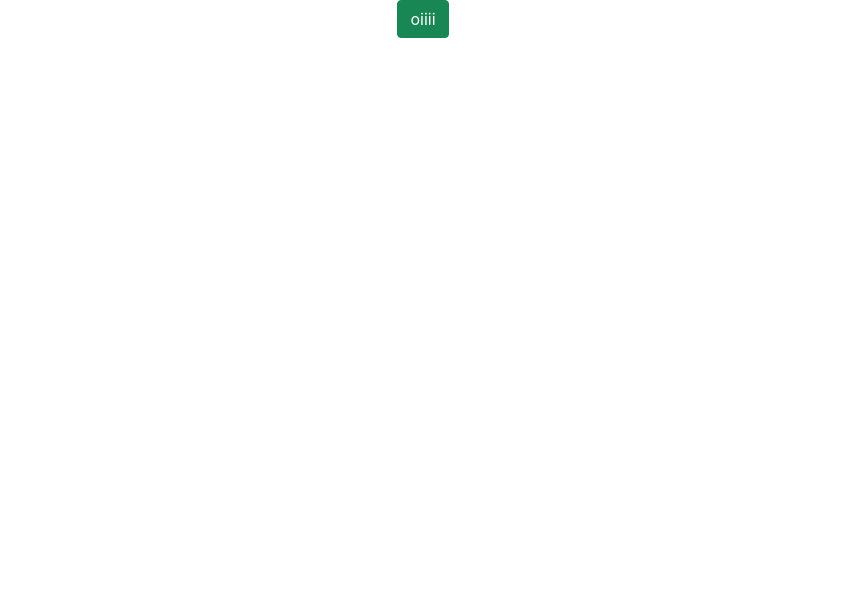
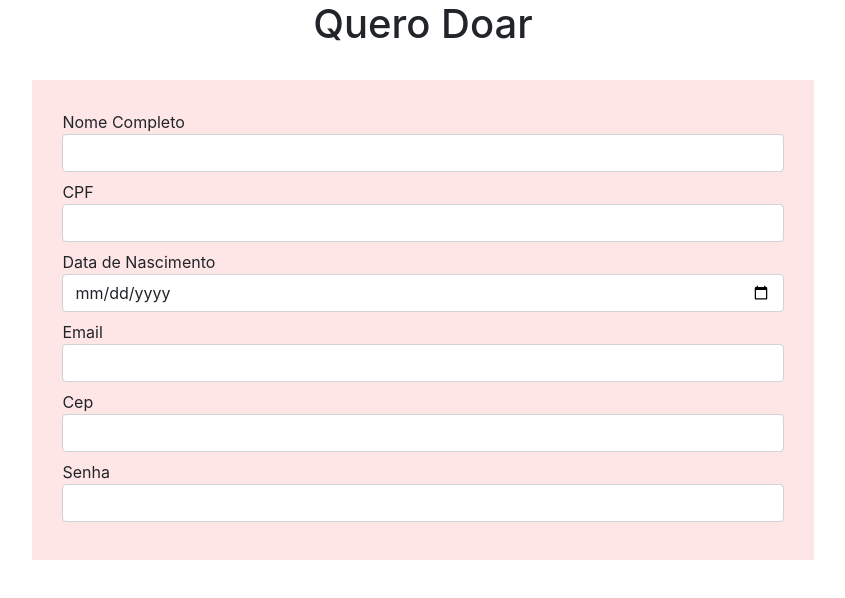
Before and after one commit to Hackatona-AGES-2022/CriativiDev, a React (Create React App) app in the folder frontend/creativdev-front/: page / in a window 1280 px wide. Shown: the top 598 px of the page, without its empty margins (217-1062 px from the left). Built offline with nearby package versions, Linux system fonts and the light colour scheme.

Commit message:
style formulário doador

```diff
--- a/frontend/creativdev-front/src/components/FormularioDoador.jsx
+++ b/frontend/creativdev-front/src/components/FormularioDoador.jsx
@@ -2,12 +2,63 @@ import React, { useState, useEffect, useContext } from "react";
 
 
 const FormularioDoador =()=>{
+
+    const styles = {
+        form:{
+            backgroundColor:'#ffe6e6',
+            width:'70%',
+            margin:'0 auto',
+            padding:"30px",
+        },
+        labels:{
+            display:"flex",
+            justifyContent:"start",
+
+        }
+    }
+
     return(
-        <div className="row">
-            <div className="col-12">
-                <button className="btn btn-success">oiiii</button>
+    <div className="container">
+       <div className="row">
+           <div className="col-12 mb-4">
+               <h1>Quero Doar</h1>
+            </div>
+       </div>
+
+
+        <form style={styles.form}>
+            <div className="row">
+                <div className="form-group col-12 ">
+                    <div className="mb-2">
+                        <label for="nome" style={styles.labels}>Nome Completo</label>
+                        <input className="form-control" type="text" id="nome"/>
+                    </div>
+                    <div className="mb-2">
+                        <label for="cpf" style={styles.labels}>CPF</label>
+                        <input className="form-control" type="text" id="cpf"/>
+                    </div>
+                    <div className="mb-2">
+                        <label for="dataNascimento" style={styles.labels}>Data de Nascimento</label>
+                        <input className="form-control" type="date" id="dataNascimento"/>
+                    </div>
+                    <div className="mb-2">
+                        <label for="email" style={styles.labels}>Email</label>
+                        <input className="form-control" type="email" id="email"/>
+                    </div>
+                    <div className="mb-2">
+                        <label for="cep" style={styles.labels}>Cep</label>
+                        <input className="form-control" type="text" id="cep"/>
+                    </div>
+                    <div className="mb-2">
+                        <label for="senha" style={styles.labels}>Senha</label>
+                        <input className="form-control" type="password" id="senha" />
+                    </div>
+
                 </div>
-                </div>
+            </div>
+
+        </form>
+    </div>
     )
 }
 export default FormularioDoador;
```
Also changed, not shown: frontend/creativdev-front/src/components/a.txt (deleted).
